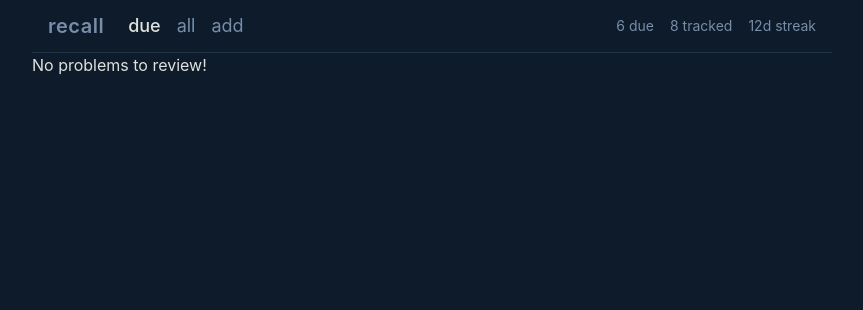
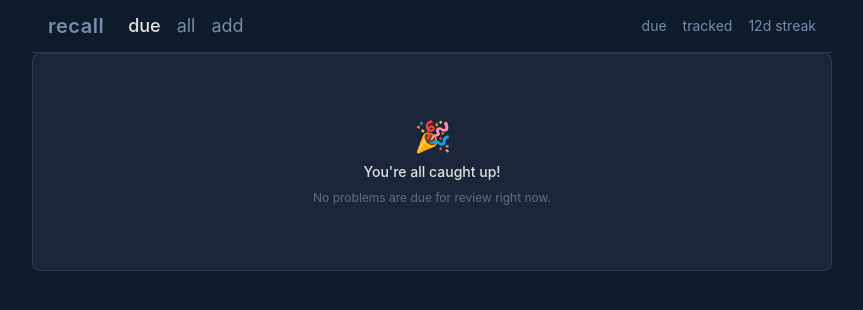
Before and after one commit to jordanfulawka/recall, a React (Vite) app in the folder client/: page /due in a window 1280 px wide. Shown: the top 310 px of the page, without its empty margins (208-1071 px from the left). Built offline with nearby package versions, Linux system fonts and the light colour scheme.

Commit message:
feat: add dynamic stats in navbar

```diff
--- a/client/src/lib/api.ts
+++ b/client/src/lib/api.ts
@@ -157,6 +157,23 @@ async function updateProblemNotes(
   return response.json();
 }
 
+async function getStats(token: string) {
+  const response = await fetch(
+    `${import.meta.env.VITE_BASE_URL}/api/v1/problems/stats`,
+    {
+      headers: {
+        'Content-Type': 'application/json',
+        Authorization: `Bearer ${token}`,
+      },
+    },
+  );
+  if (!response.ok) {
+    const data = await response.json();
+    throw new Error(data.error);
+  }
+  return response.json();
+}
+
 export {
   login,
   createProblem,
@@ -166,4 +183,5 @@ export {
   reviewProblem,
   updateProblemNotes,
   getProblemReviews,
+  getStats,
 };
--- a/client/src/pages/All.tsx
+++ b/client/src/pages/All.tsx
@@ -21,7 +21,7 @@ function All() {
       }
     }
     fetchProblems();
-  }, []);
+  }, [token]);
 
   return (
     <div className='flex flex-col gap-5'>
--- a/client/src/pages/Dashboard.tsx
+++ b/client/src/pages/Dashboard.tsx
@@ -1,4 +1,7 @@
-import { NavLink, Outlet } from 'react-router';
+import { useEffect, useState } from 'react';
+import { NavLink, Outlet, useMatch, useNavigate } from 'react-router';
+import { useAuth } from '../contexts/AuthProvider';
+import { getStats } from '../lib/api';
 
 const navLinkStyles = ({ isActive }: { isActive: boolean }) =>
   `text-lg transition ${
@@ -10,6 +13,31 @@ const navLinkStyles = ({ isActive }: { isActive: boolean }) =>
 const statStyles = 'text-sm text-lavender';
 
 function Dashboard() {
+  const match = useMatch('/');
+  const navigate = useNavigate();
+  const [trackedProblems, setTrackedProblems] = useState<number | null>(null);
+  const [dueProblems, setDueProblems] = useState<number | null>(null);
+
+  const { token } = useAuth();
+
+  useEffect(() => {
+    if (match) navigate('/all');
+  }, [match]);
+
+  useEffect(() => {
+    async function fetchStats() {
+      try {
+        if (!token) return;
+        const { stats } = await getStats(token);
+        setTrackedProblems(stats.tracked_problems);
+        setDueProblems(stats.due_problems);
+      } catch (err) {
+        console.error(err);
+      }
+    }
+    fetchStats();
+  }, [token]);
+
   return (
     <div>
       <div className='flex items-center justify-between border-b border-dusk/40 px-4 py-3'>
@@ -30,8 +58,8 @@ function Dashboard() {
           </nav>
         </div>
         <div className='flex gap-4'>
-          <span className={statStyles}>6 due</span>
-          <span className={statStyles}>8 tracked</span>
+          <span className={statStyles}>{dueProblems} due</span>
+          <span className={statStyles}>{trackedProblems} tracked</span>
           <span className={statStyles}>12d streak</span>
         </div>
       </div>
--- a/client/src/pages/Due.tsx
+++ b/client/src/pages/Due.tsx
@@ -21,16 +21,24 @@ function Due() {
       }
     }
     fetchDueProblems();
-  }, []);
+  }, [token]);
 
   return (
-    <div>
+    <div className='flex flex-col gap-5'>
       {dueProblems.length > 0 ? (
-        dueProblems?.map((problem) => (
+        dueProblems.map((problem) => (
           <ProblemCard problem={problem} key={problem.id} />
         ))
       ) : (
-        <p>No problems to review!</p>
+        <div className='flex flex-col items-center gap-2 rounded-lg border border-dusk/40 bg-prussian py-16 text-center'>
+          <span className='text-3xl'>🎉</span>
+          <p className='text-sm font-medium text-alabaster'>
+            You're all caught up!
+          </p>
+          <p className='text-xs text-lavender/70'>
+            No problems are due for review right now.
+          </p>
+        </div>
       )}
     </div>
   );
--- a/client/src/pages/ProblemHistory.tsx
+++ b/client/src/pages/ProblemHistory.tsx
@@ -37,7 +37,7 @@ function ProblemHistory() {
   return (
     <div className='mx-auto w-full max-w-2xl px-4 py-10'>
       <button
-        onClick={() => navigate(-1)}
+        onClick={() => navigate(-2)}
         className='mb-6 text-sm text-lavender transition hover:text-alabaster'
       >
         ← back
```
Also changed, not shown: 2 other files (tests, documents, lock files or other folders).
